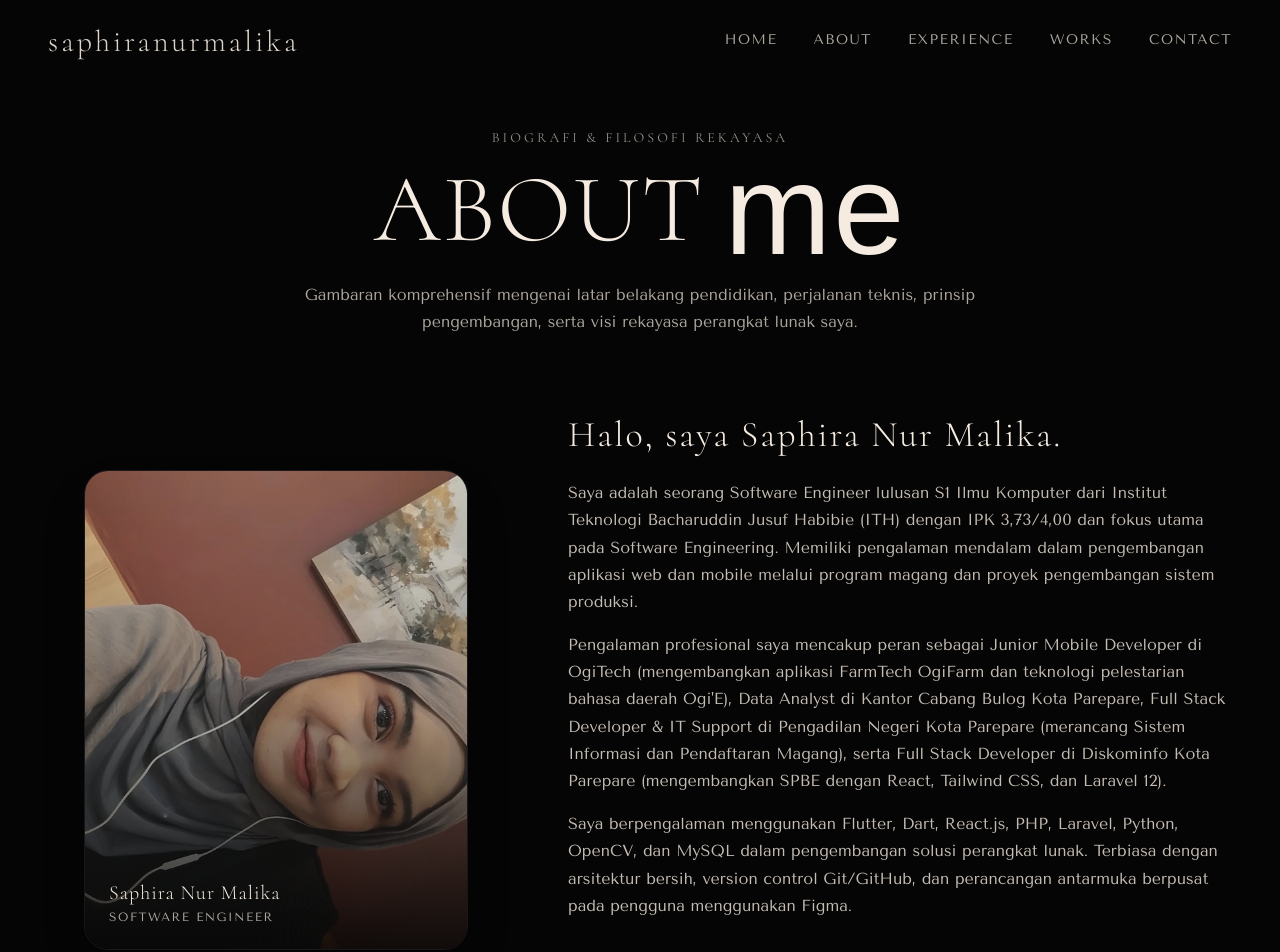
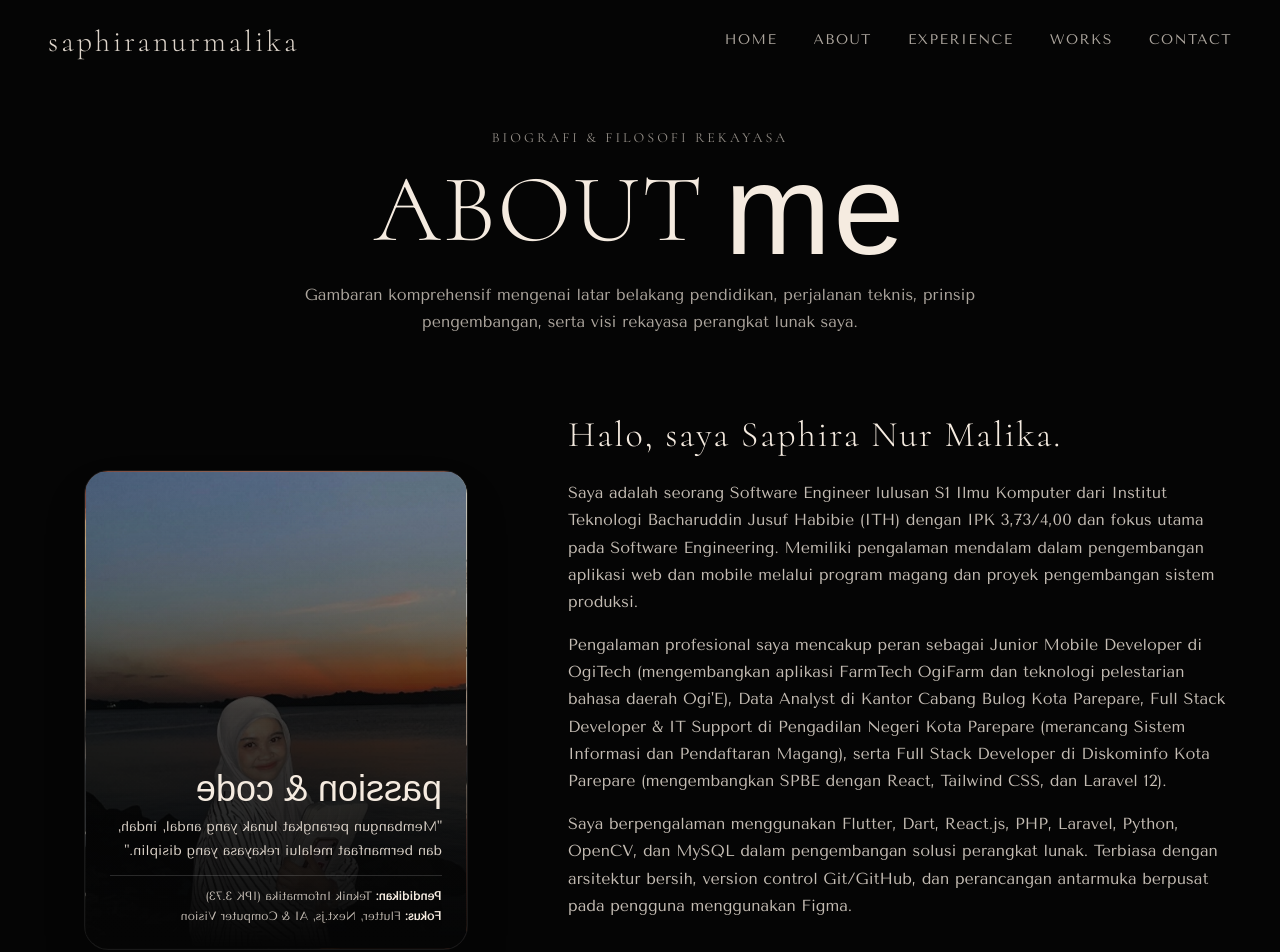
Before and after one commit to sphiranmlika/portfolio, a Next.js app: page /about in a window 1280 px wide. Shown: the top 952 px of the page. Built offline with nearby package versions, Linux system fonts and the light colour scheme; a web font is replaced by a local one.

Commit message:
chore: auto-sync 2026-11-24T07:33:32.894Z

```diff
--- a/app/globals.css
+++ b/app/globals.css
@@ -255,27 +255,45 @@
 /* 3D Flip Card Effect */
 .card-flip-wrapper {
   perspective: 1000px;
+  -webkit-perspective: 1000px;
 }
 
 .card-flip-inner {
   position: relative;
   width: 100%;
+  height: 100%;
   transform-style: preserve-3d;
-  transition: transform 0.65s cubic-bezier(0.4, 0, 0.2, 1);
+  -webkit-transform-style: preserve-3d;
+  transition: transform 0.7s cubic-bezier(0.4, 0, 0.2, 1);
 }
 
 .card-flip-wrapper:hover .card-flip-inner,
 .card-flip-wrapper.is-flipped .card-flip-inner {
   transform: translateY(-8px) rotateY(180deg);
+  -webkit-transform: translateY(-8px) rotateY(180deg);
 }
 
 .card-face {
+  position: absolute;
+  inset: 0;
+  width: 100%;
+  height: 100%;
   backface-visibility: hidden;
   -webkit-backface-visibility: hidden;
+  transform: rotateY(0deg);
+  -webkit-transform: rotateY(0deg);
+  transform-style: preserve-3d;
+  -webkit-transform-style: preserve-3d;
 }
 
 .card-back {
   transform: rotateY(180deg);
+  -webkit-transform: rotateY(180deg);
+}
+
+.card-face > * {
+  transform: translateZ(1px);
+  -webkit-transform: translateZ(1px);
 }
 
 /* Pulse animation for Current Experience dot */
```
